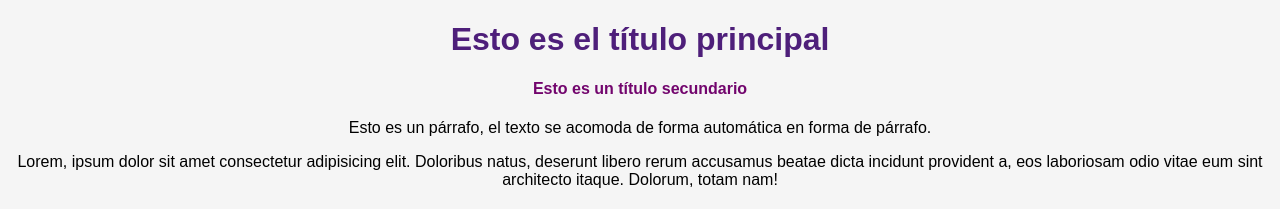
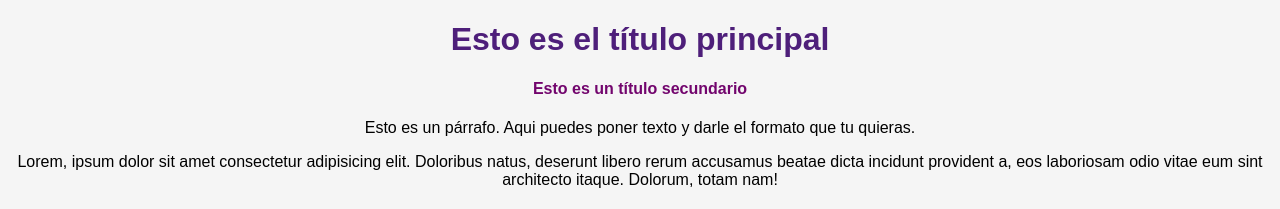
Before and after one commit to LuisFCruzRamirez/MiPrimerWeb, a plain HTML site: page index.html in a window 1280 px wide. Shown: the top 209 px of the page. Drawn offline with Linux system fonts and the light colour scheme.

Commit message:
Update index.html

```diff
--- a/index.html
+++ b/index.html
@@ -54,7 +54,7 @@
             </div>
             <div class="div_Formulario">
                 <p class="p_Parrafo">
-                    Esto es un párrafo, el texto se acomoda de forma automática en forma de párrafo. <br/>
+                    Esto es un párrafo. Aqui puedes poner texto y darle el formato que tu quieras.
                 </p>
                 <p class="p_Parrafo">
                     Lorem, ipsum dolor sit amet consectetur adipisicing elit. Doloribus natus, deserunt libero rerum accusamus beatae dicta incidunt provident a, eos laboriosam odio vitae eum sint architecto itaque. Dolorum, totam nam!
```
